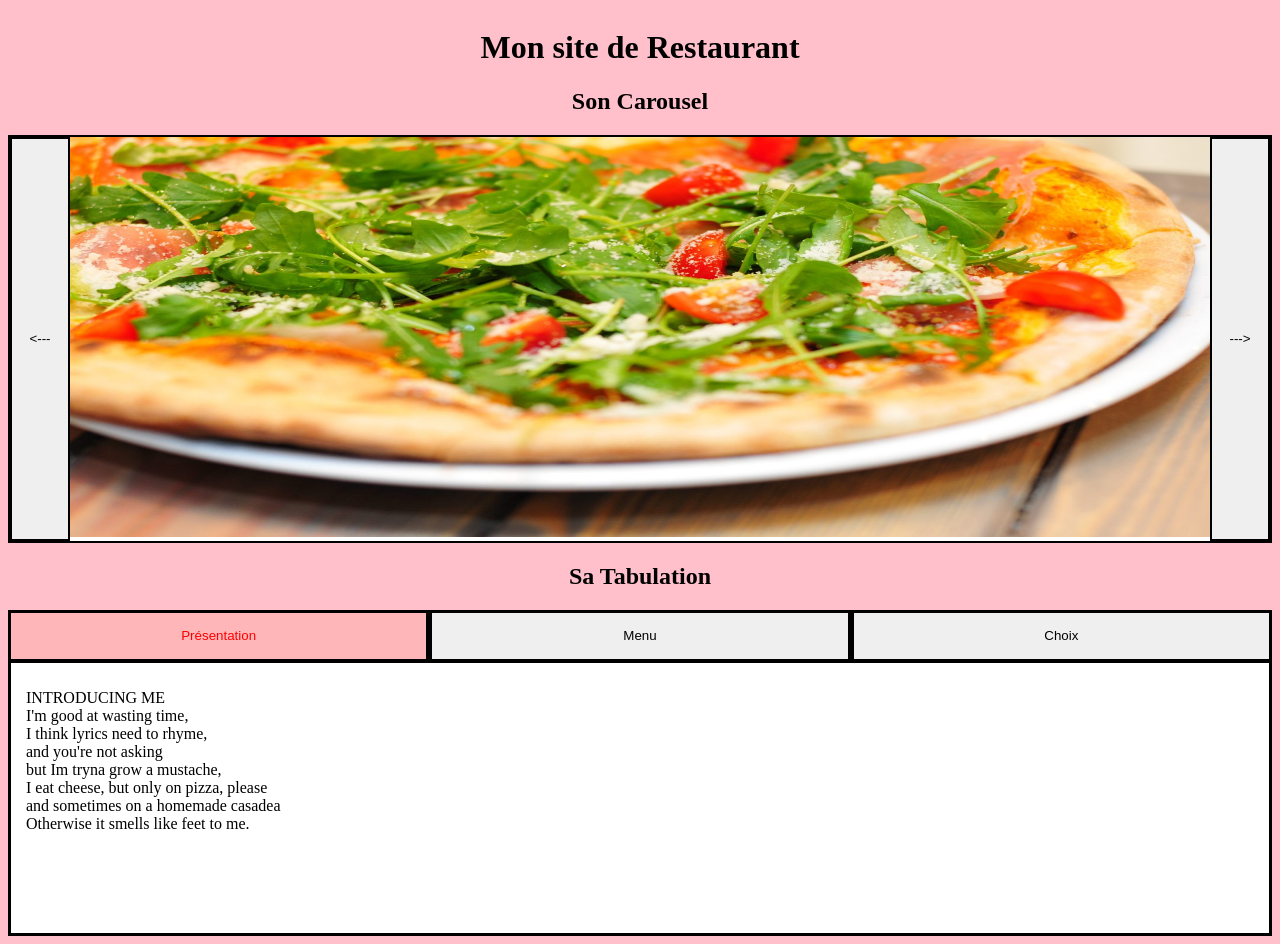
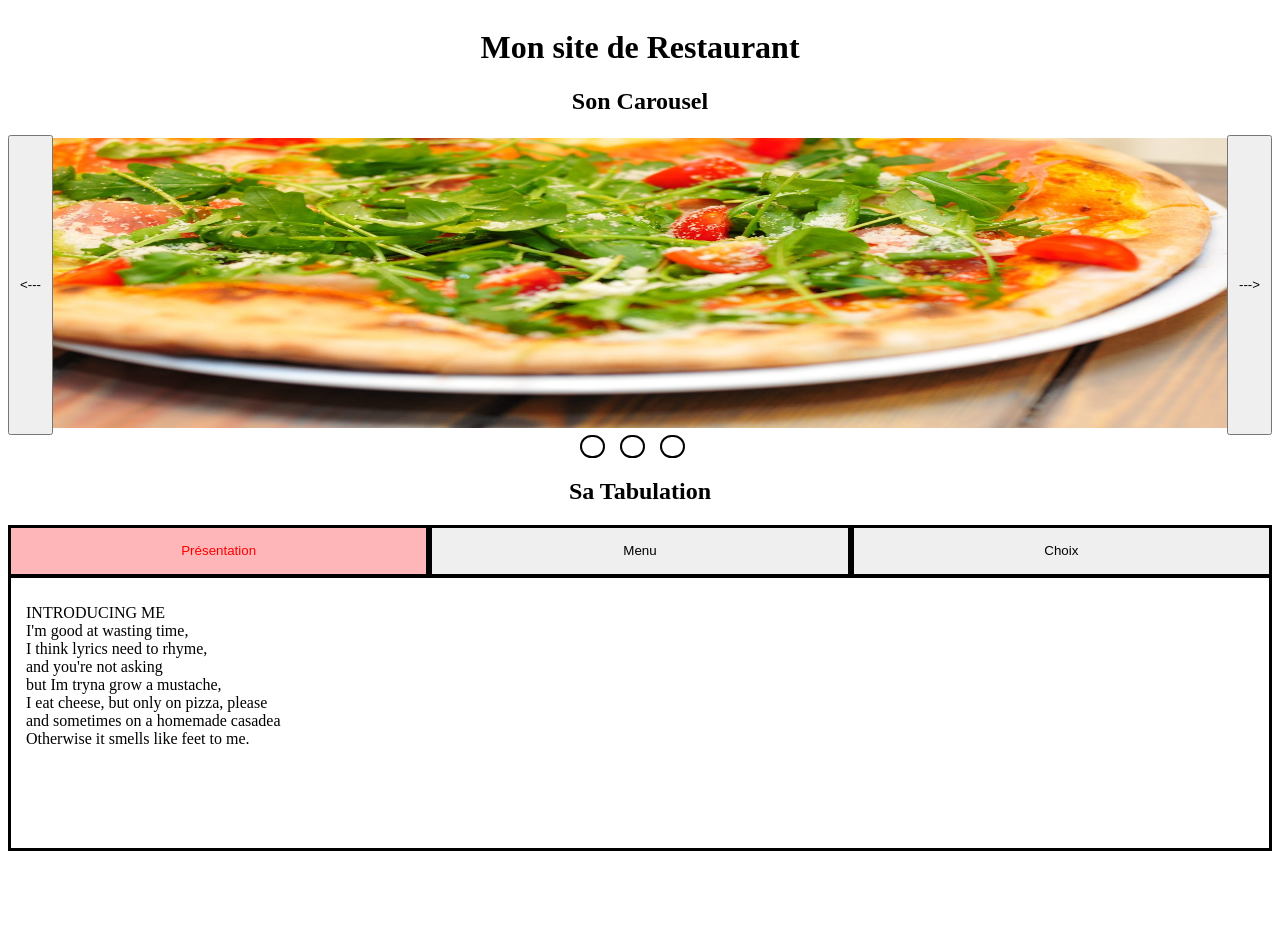
Before and after one commit to Gwekkeo/tab_carousel_js, a Rails app: page / in a window 1280 px wide. After the commit the page ends 851 px from the top, so only its background shows below. Run offline with Rails 7, Linux system fonts and the light colour scheme; style sheets or scripts are compiled from the project's sources; some libraries are stand-ins or nearby versions.

Commit message:
bouton circle ajouter

```diff
--- a/app/assets/javascripts/application.js
+++ b/app/assets/javascripts/application.js
@@ -14,3 +14,6 @@
 //= require rails-ujs
 //= require turbolinks
 //= require_tree .
+
+@import function_JS/tabulation.js
+@import function_JS/carousel.js
--- a/app/assets/javascripts/function_JS/carousel.js
+++ b/app/assets/javascripts/function_JS/carousel.js
@@ -5,6 +5,8 @@ $(document).ready(function(){
 	$('img').hide();
 	$('img').first().show();
 
+
+	// BOUTON PREVIOUS
 	$('.previous').on('click', function(){
 		$('img').hide();
 
@@ -16,10 +18,9 @@ $(document).ready(function(){
 			nb_actuel -= 1;
 			$('img:eq('+nb_actuel+')').show();
 		}
-
 	});
 
-
+	// BOUTON NEXT
 	$('.next').on('click', function(){
 		$('img').hide();
 
@@ -33,4 +34,23 @@ $(document).ready(function(){
 		}
 	});
 
+
+	// CIRCLE BOUTON1
+	$('.btn1').on('click', function(){
+		$('img').hide();
+		$('img').first().show();
+	});
+
+	// CIRCLE BOUTON2
+	$('.btn2').on('click', function(){
+		$('img').hide();
+		$('img').eq(1).show();
+	});
+
+	// CIRCLE BOUTON3
+	$('.btn3').on('click', function(){
+		$('img').hide();
+		$('img').last().show();
+	});
+
 });
--- a/app/assets/javascripts/static_pages.coffee
+++ b/app/assets/javascripts/static_pages.coffee
@@ -3,6 +3,3 @@
 # You can use CoffeeScript in this file: http://coffeescript.org/
 
 # Appel des fichiers contenant le javascript/jQuery
-
-@import function_JS/tabulation.js
-@import function_JS/carousel.js
--- a/app/assets/stylesheets/css/style.css
+++ b/app/assets/stylesheets/css/style.css
@@ -1,5 +1,5 @@
 body{
-	background-color: pink;
+	/*background-color: pink;*/
 
 	display: flex;
 	flex-direction: column;
@@ -49,18 +49,19 @@ p{
 .carousel{
 	background-color: white;
 	min-height: 300px;
-	border: solid 2px black;
+	/*border: solid 2px black;*/
 
 	display: flex;
 	justify-content: space-between;
+
 }
 
 .carousel button{
 	min-width: 40px;
-	max-width: 60px;
+	max-width: 45px;
 	width: 10%;
 
-	border: solid 2px black;
+	/*border: solid 2px black;*/
 	margin: 0; padding: 0;
 }
 
@@ -70,6 +71,27 @@ p{
 }
 
 .img img{
-	height: 400px;
 	width: 100%;
+	max-height: 290px;
 }
+
+.btn-circle{
+	width: 25px;
+	border: 2px solid black;
+	border-radius: 100px 100px 100px 100px;
+
+	background-color: white;
+	color: white;
+	padding: 2px;
+	margin-right: 15px;
+}
+
+.btn-circle:hover{
+	background-color: black;
+	color: black;
+}
+
+.circle{
+	display: flex;
+	justify-content: center;
+}
--- a/app/views/static_pages/home.html.erb
+++ b/app/views/static_pages/home.html.erb
@@ -15,7 +15,6 @@
 	</center>
 
 
-
 	<div class="carousel">
 		<button class="previous"><---</button>
 
@@ -31,10 +30,20 @@
 			<div class="img tree">
 				<img src="/img/plat1.jpg">
 			</div>
+
 		</div>
 
 		<button class="next">---></button>
 	</div>
+
+		<center>
+			<div class="circle alignee">
+				<button class="btn-circle btn1">.</button>
+				<button class="btn-circle btn2">.</button>
+				<button class="btn-circle btn3">.</button>
+			</div>
+		</center>
+
 
 
 
```
